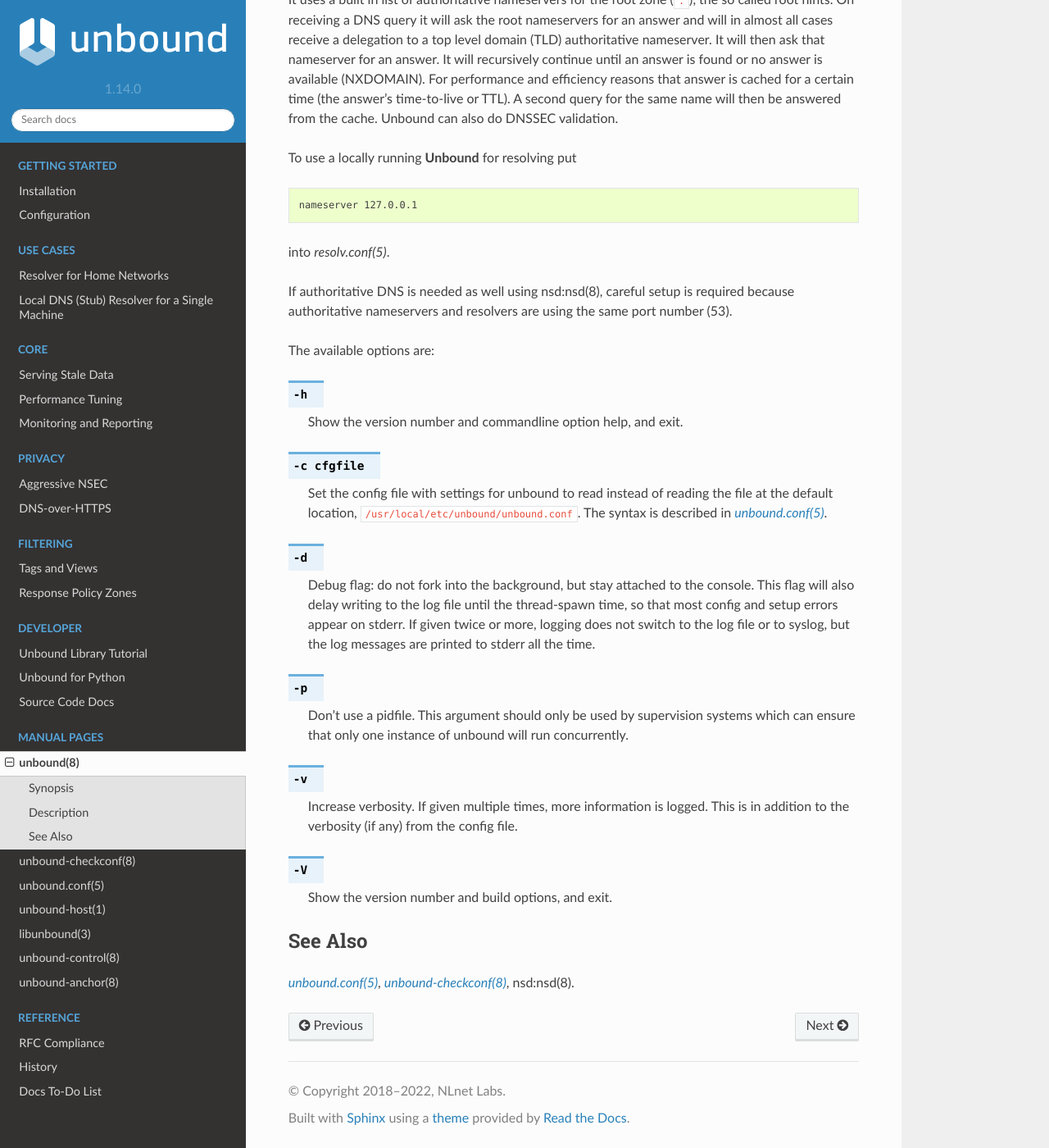
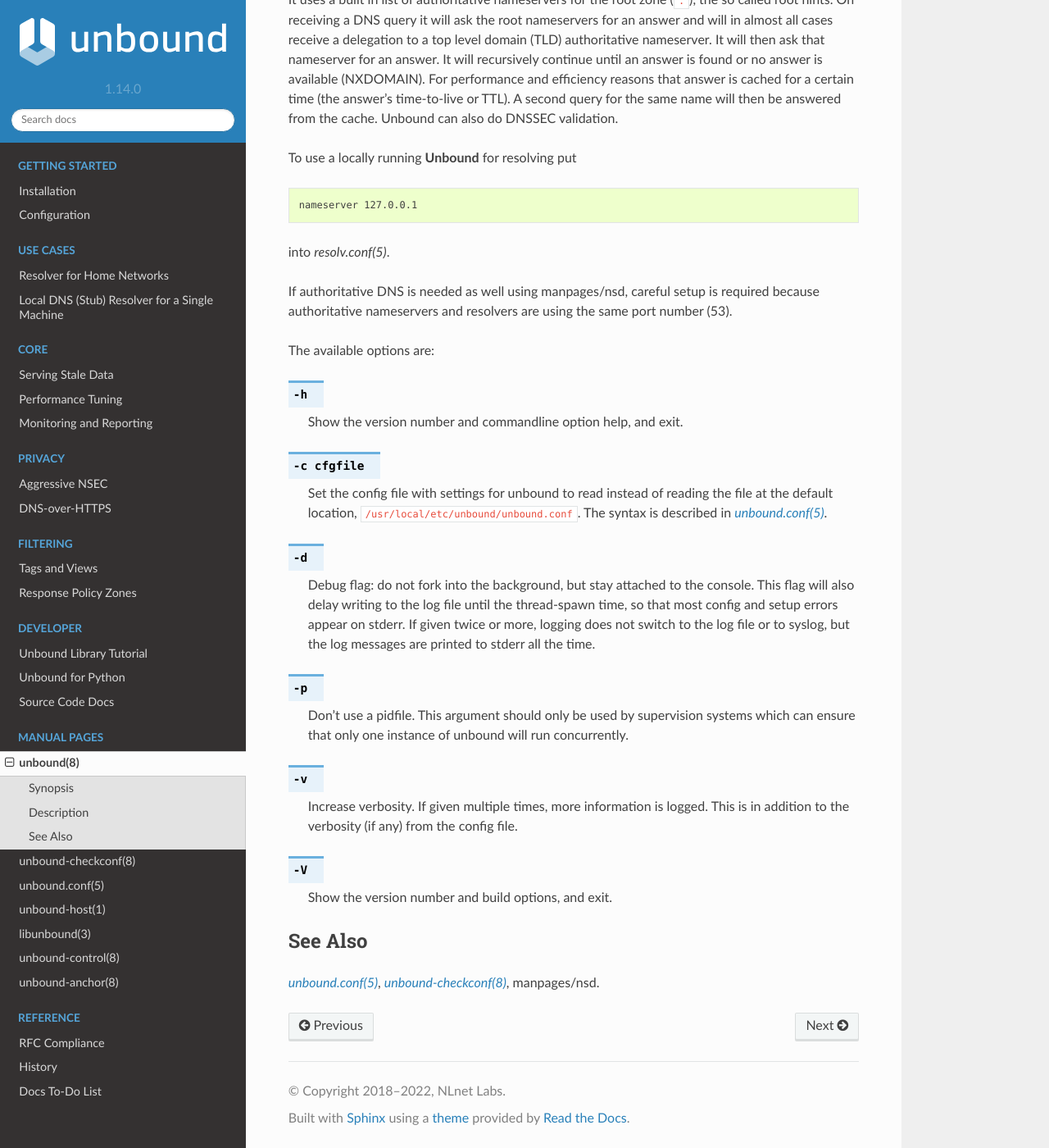
Before and after one commit to NLnetLabs/unbound-manual, a Sphinx documentation site: the page built from source/manpages/unbound.rst, in a window 1280 px wide and 1400 px high, scrolled down 381 px. Shown: the whole window at 82% size. Built offline with Sphinx 7.4.7 and the Read the Docs theme 2.0.0, drawn with Linux system fonts in a browser that asks for light colours.

Commit message:
Seems to be working?

```diff
--- a/source/manpages/unbound.rst
+++ b/source/manpages/unbound.rst
@@ -30,7 +30,7 @@ To use a locally running :command:`Unbound` for resolving put
 
 into *resolv.conf(5)*.
 
-If authoritative DNS is needed as well using :ref:`nsd:nsd(8)`, careful setup is required
+If authoritative DNS is needed as well using :doc:`manpages/nsd`, careful setup is required
 because authoritative nameservers and resolvers are using the same port number
 (53).
 
@@ -72,4 +72,4 @@ See Also
 --------
 
 :manpage:`unbound.conf(5)`, :manpage:`unbound-checkconf(8)`,
-:ref:`nsd:nsd(8)`.
+:doc:`manpages/nsd`.
```
